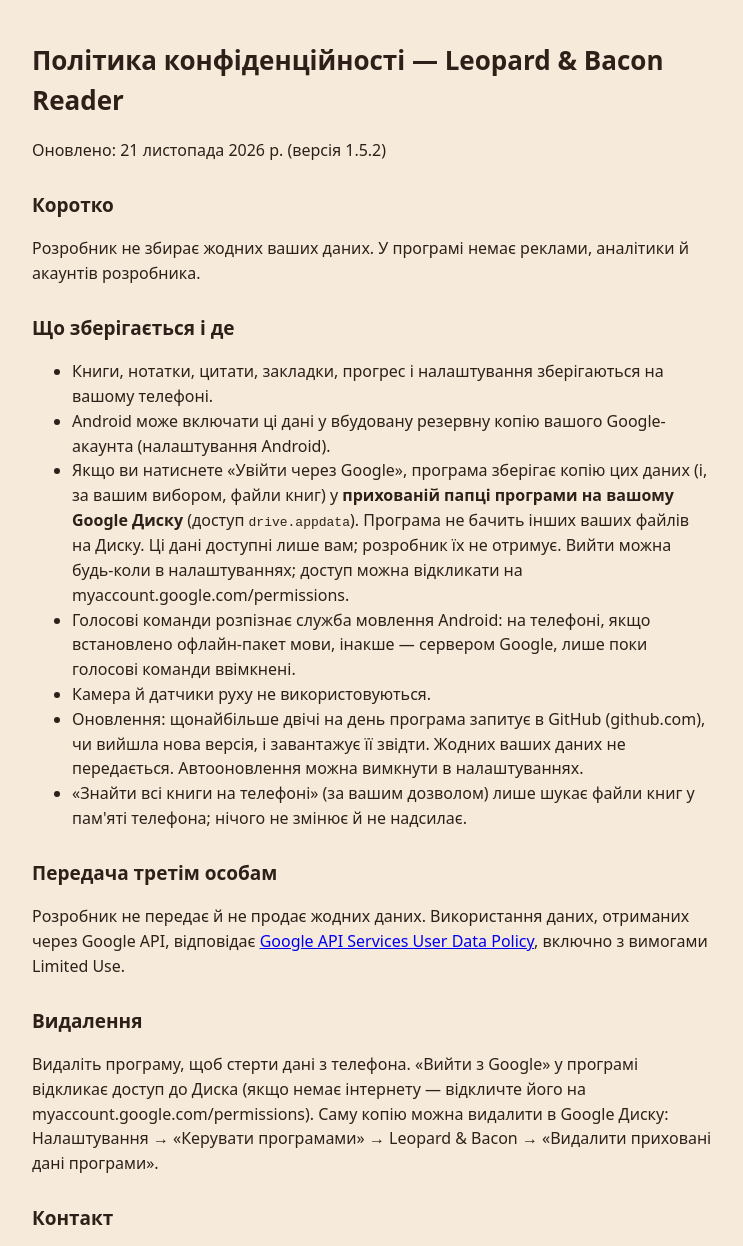
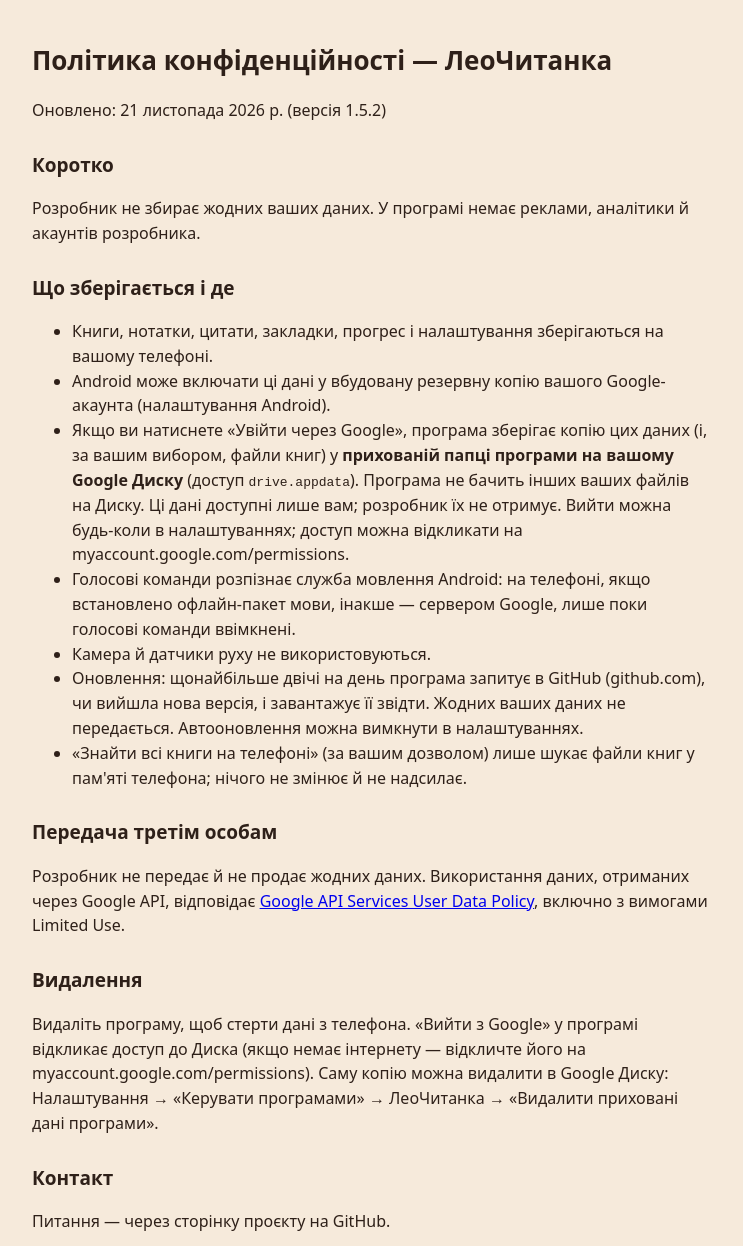
Before and after one commit to EvheniyZl/leopard-bacon, a plain HTML site: page privacy.html in a window 1280 px wide. Shown: the top 1246 px of the page, without its empty margins (268-1011 px from the left). Drawn offline with Linux system fonts and the light colour scheme.

Commit message:
Rename app to ЛеоЧитанка

```diff
--- a/privacy.html
+++ b/privacy.html
@@ -1,6 +1,6 @@
-<!doctype html><html lang="uk"><head><meta charset="utf-8"><meta name="viewport" content="width=device-width,initial-scale=1"><title>Privacy policy – Leopard &amp; Bacon Reader</title>
+<!doctype html><html lang="uk"><head><meta charset="utf-8"><meta name="viewport" content="width=device-width,initial-scale=1"><title>Privacy policy – ЛеоЧитанка</title>
 <style>body{font-family:system-ui,sans-serif;max-width:680px;margin:40px auto;padding:0 16px;background:#f6eadb;color:#2e2019;line-height:1.55}h1{font-size:26px}h2{font-size:19px;margin-top:28px}</style></head>
-<body><h1>Політика конфіденційності — Leopard &amp; Bacon Reader</h1>
+<body><h1>Політика конфіденційності — ЛеоЧитанка</h1>
 <p>Оновлено: 21 листопада 2026 р. (версія 1.5.2)</p>
 <h2>Коротко</h2>
 <p>Розробник не збирає жодних ваших даних. У програмі немає реклами, аналітики й акаунтів розробника.</p>
@@ -15,10 +15,10 @@
 <h2>Передача третім особам</h2>
 <p>Розробник не передає й не продає жодних даних. Використання даних, отриманих через Google API, відповідає <a href="https://developers.google.com/terms/api-services-user-data-policy">Google API Services User Data Policy</a>, включно з вимогами Limited Use.</p>
 <h2>Видалення</h2>
-<p>Видаліть програму, щоб стерти дані з телефона. «Вийти з Google» у програмі відкликає доступ до Диска (якщо немає інтернету — відкличте його на myaccount.google.com/permissions). Саму копію можна видалити в Google Диску: Налаштування → «Керувати програмами» → Leopard &amp; Bacon → «Видалити приховані дані програми».</p>
+<p>Видаліть програму, щоб стерти дані з телефона. «Вийти з Google» у програмі відкликає доступ до Диска (якщо немає інтернету — відкличте його на myaccount.google.com/permissions). Саму копію можна видалити в Google Диску: Налаштування → «Керувати програмами» → ЛеоЧитанка → «Видалити приховані дані програми».</p>
 <h2>Контакт</h2>
 <p>Питання — через сторінку проєкту на GitHub.</p>
 <hr>
 <h1>Privacy policy (English)</h1>
-<p>The developer collects no data. No ads, no analytics, no developer accounts. Books, notes, bookmarks, progress and settings stay on your phone; Android may include them in your device's Google backup. If you choose “Sign in with Google”, the app stores a copy of this data (and optionally book files) in the hidden app-data folder of <b>your own</b> Google Drive (<code>drive.appdata</code> scope); it cannot see other Drive files and the developer never receives it. Voice commands use Android's speech service (on-device if available, otherwise Google). The camera and motion sensors are not used. Up to twice a day the app asks GitHub whether a new version exists and downloads it from there; no personal data is sent, and this can be turned off. "Find all books on the phone" (with your permission) only looks for book files on the device. No data is shared or sold. Use of information received from Google APIs adheres to the Google API Services User Data Policy, including the Limited Use requirements. Uninstall the app to delete local data. “Sign out of Google” in the app revokes Drive access; to delete the Drive copy, open Google Drive → Settings → Manage apps → Leopard &amp; Bacon → Delete hidden app data.</p>
+<p>The developer collects no data. No ads, no analytics, no developer accounts. Books, notes, bookmarks, progress and settings stay on your phone; Android may include them in your device's Google backup. If you choose “Sign in with Google”, the app stores a copy of this data (and optionally book files) in the hidden app-data folder of <b>your own</b> Google Drive (<code>drive.appdata</code> scope); it cannot see other Drive files and the developer never receives it. Voice commands use Android's speech service (on-device if available, otherwise Google). The camera and motion sensors are not used. Up to twice a day the app asks GitHub whether a new version exists and downloads it from there; no personal data is sent, and this can be turned off. "Find all books on the phone" (with your permission) only looks for book files on the device. No data is shared or sold. Use of information received from Google APIs adheres to the Google API Services User Data Policy, including the Limited Use requirements. Uninstall the app to delete local data. “Sign out of Google” in the app revokes Drive access; to delete the Drive copy, open Google Drive → Settings → Manage apps → ЛеоЧитанка → Delete hidden app data.</p>
 </body></html>
```
